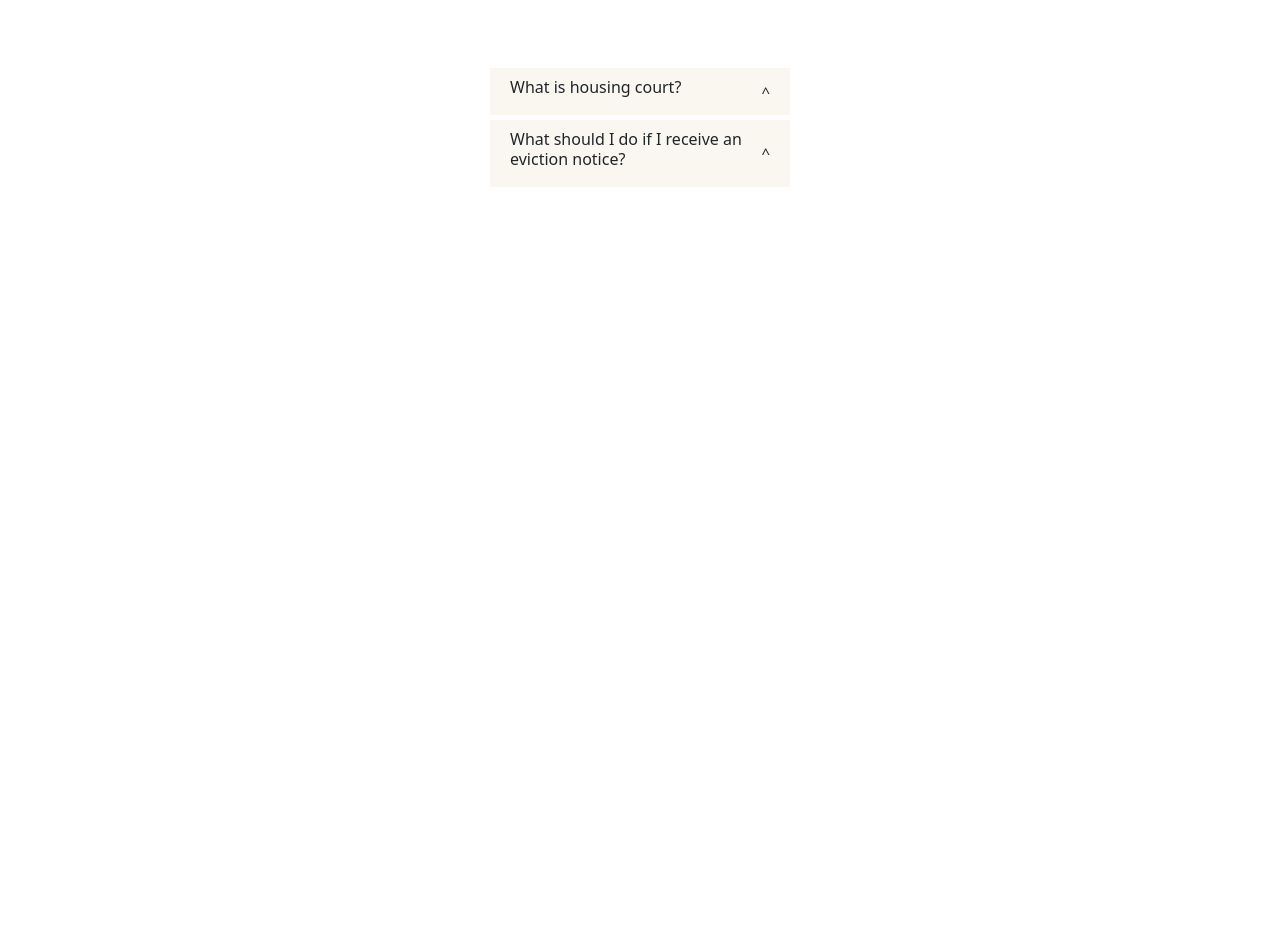
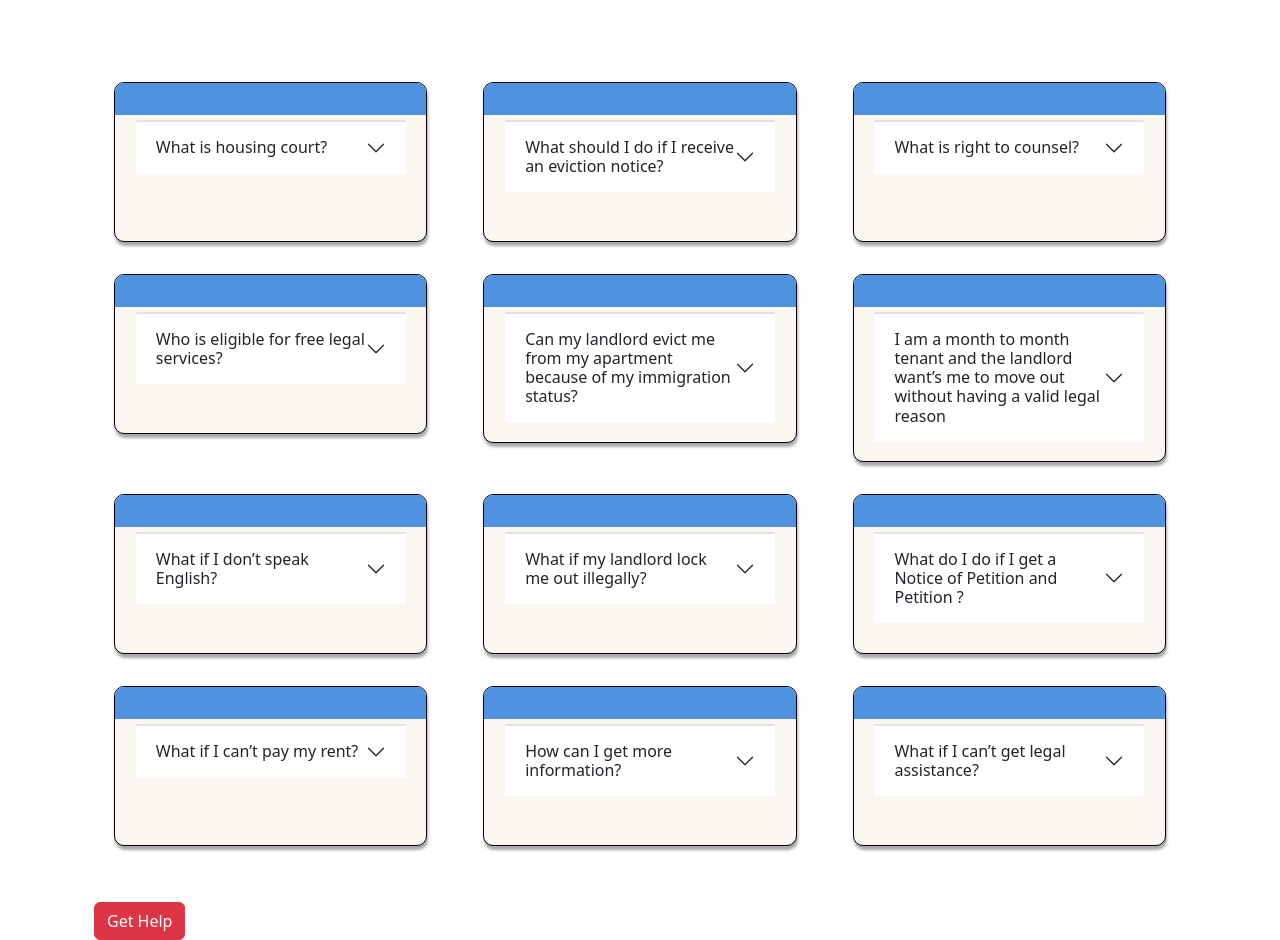
Before and after one commit to Stevenlidl/hackathon_team10tkh2023, a React (Vite) app in the folder Frontend/: page /home in a window 1280 px wide. Shown: the part 340-1280 px from the top of the page. Before the commit the page ends 870 px from the top, so only its background shows below. Built offline with nearby package versions, Linux system fonts and the light colour scheme.

Commit message:
completed home styling

```diff
--- /dev/null
+++ b/Frontend/src/css/home.css
@@ -0,0 +1,45 @@
+.wrapper{
+    display:flex;
+    flex-direction: column;
+    justify-content:center;
+    align-items: center;
+
+}
+
+.imgContainer {
+    display: flex;
+    justify-content: center;
+    padding: 1em;
+}
+
+.img {
+    max-height: 18em;
+    max-width: 95%;
+}
+
+.accordion{
+    padding: 1em;
+}
+
+.item{
+padding: 2.3em 1.3em 0.7em;
+border: 1px solid black;
+border-radius: 10px;
+position: relative;
+overflow: hidden;
+background-color: #F9F7F0;
+min-height: 10em;
+box-shadow: 1px 4px 3px darkgray;
+}
+
+.item::before {
+    content: '';
+    width: 100%;
+    height: 2em;
+    background-color: #4E92E1;
+    position: absolute;
+    top: 0;
+    left: 0;
+    z-index: 2;
+
+}
--- /dev/null
+++ b/Frontend/src/faqData.jsx
@@ -0,0 +1,62 @@
+export const row1 = [
+    {
+        question: 'What is housing court?',
+        answer: 'The New York City Housing Court is a Part of the Civil Court where landlords/owners and tenants go to solve their housing problems.'
+    },
+    {
+        question: 'What should I do if I receive an eviction notice?',
+        answer: 'If you receive an eviction notice, it is crucial to take it seriously. Read the notice carefully and understand the reasons stated for the eviction. This does not mean you must move out immediately! Consult with an attorney or a tenant rights organization to learn about your rights and possible defenses. It is important to respond within the specified time frame to protect your interests.'
+    },
+    {
+        question: 'What is right to counsel?',
+        answer: `Under New York City's Right-to-Counsel (RTC) law, DSS/HRA's Office of Civil Justice (OCJ) provides tenants facing eviction in Housing Court or NYCHA administrative proceedings access to free legal representation and advice provided by nonprofit legal services organizations from across the five boroughs. Right-to-Counsel (or Universal Access) legal service providers are connecting with tenants at their first Housing Court conferences. Go to your initial court appearance and say "I would like an attorney" when you appear in court.`
+    }
+]
+
+export const row2 = [
+    {
+        question: 'Who is eligible for free legal services?',
+        answer: 'Tenants, regardless of their immigration status, whose annual income is less than 200% of the federal poverty guidelines are eligible for this program. For 2022, that means a single person earning less than $27,180 a year, $36,620 for a family of two, or $55,500 for a family of four. If you or someone in your household is receiving SNAP benefits, you are likely eligible for a free lawyer.'
+    },
+    {
+        question: 'Can my landlord evict me from my apartment because of my immigration status?',
+        answer: 'No. If you have a lease, you cannot be evicted on the basis of your immigration status. Tenants with leases are protected from eviction during the lease period as long as they do not violate any substantial provision of their lease or any local housing law or code. Even if you do not have a lease and are paying rent on a month-to-month basis, you also have rights against unlawful evictions that apply to all tenants. Immigrant tenants in New York State are protected by federal and state housing and anti-discrimination laws.'
+    },
+    {
+        question: 'I am a month to month tenant and the landlord want’s me to move out without having a valid legal reason',
+        answer: 'According to N.Y. Real Prop N.Y. Real Prop. §226-c, your landlord must give you the following  notice'
+    },
+]
+
+export const row3 = [
+    {
+        question: 'What if I don’t speak English?',
+        answer: 'It is important that all sides can clearly understand what is happening during a court proceeding and are able to participate in court programs and services. If you cannot speak English well, you can ask the court to give you a free court interpreter to help you. The court also has free sign language interpreters for the hearing impaired.'
+    },
+    {
+        question: 'What if my landlord lock me out illegally?',
+        answer: 'If you are a NYC tenant, you can file an emergency case in court and a judge can order the landlord to let you back into your home. Call Housing Court Answers at 212-962-4795 for a referral to a free legal service provider.'
+    },
+    {
+        question: 'What do I do if I get a Notice of Petition and Petition ?',
+        answer: `The papers say that you have to go to Housing Court right away to answer the Petition. The Court Clerk also sends you a postcard telling you to come to court right away. If you get either a postcard or a Petition, go to the Landlord-Tenant Clerk's Office to answer the Petition. Answer the Petition within five days of the time that you receive the court papers otherwise you may be evicted.  Even if more than five days have passed, go to the Landlord-Tenant Clerk's Office right away.`
+    },
+]
+
+export const row4 = [
+    {
+        question: 'What if I can’t pay my rent?',
+        answer: `In NYC, tenants can apply to the NYC Human Resources Administration (HRA) for a One Shot Deal to cover rent arrears. This can be helpful if you don’t get money through ERAP or if ERAP assistance doesn’t cover all of the rent you owe. To get a One Shot Deal, you do not have to show that your rent debt is related to the pandemic. You may also qualify for an ongoing rent subsidy under the City’s FHEPS program.
+      https://www.nyc.gov/site/hra/help/affordable-housing.page`
+    },
+    {
+        question: 'How can I get more information?',
+        answer: 'In NYC, call Housing Court Answers, 9am-5pm, Monday-Friday: 212-962-4795 or 718-557-1379. Calls are answered directly in Spanish, English and French, and interpreters are used for all other languages through the LanguageLine translation service.'
+    },
+    {
+        question: 'What if I can’t get legal assistance? ',
+        answer: `Due to lack of funding, legal support cannot be guaranteed. But that doesn’t me you should not fight to stay! This document is for tenants without lawyers representing them in a case in Housing Court. It was developed by attorneys and tenant organizers within the Right to Counsel NYC Coalition. This packet is not a substitute for effective legal representation and none of the material in this packet is legal advice.
+
+      https://assets.nationbuilder.com/righttocounselnyc/pages/1342/attachments/original/1664821814/Right_to_Counsel_-_Tenant_Self_Defense_Resource_Guide_-_FINAL.docx_%281%29.pdf?1664821814`
+    },
+]
--- a/Frontend/src/index.css
+++ b/Frontend/src/index.css
@@ -1,47 +1,3 @@
-
-.wrapper{
-    display:flex;
-    height: 100vh;
-    width: 100vw;
-    justify-content:center;
-    align-items: center;
-
-}
-
-.accordion{
-    width: 300px;
-}
-
-.item{
-background-color: #f9f7f0;
-margin-bottom: 5px;
-padding: 10px 20px;
-
-}
-
-.title{
- font-size: 15px;
- display: flex;
- justify-content:space-between;
- align-items: center;
- cursor: pointer;
-
-}
-
-.content{
-color: black;
-max-height: 0px;
-overflow: hidden;
-transition: all 0.5s cubic-bezier(0,1,0,1);
-font-size: 12px;
-}
-
-.content.show{
-    height: auto;
-    max-height: 9999px;
-    transition: all 0.5s cubic-bezier(0,1,0,1);
-    font-size: 12px;
-
 * {
   padding: 0;
   margin: 0;
--- a/Frontend/src/pages/home.jsx
+++ b/Frontend/src/pages/home.jsx
@@ -1,56 +1,91 @@
 import React from "react";
-import { useState } from "react";
-// import Accordion from 'react-bootstrap/Accordion';
+import { Container, Row, Col, Accordion, Button } from "react-bootstrap";
+import { row1, row2, row3, row4 } from "../faqData";
+import '../css/home.css';
 
 //textmetrics
 function Home() {
-    const [selected, setSelected] = useState(null)
 
-    const toggle = (i) => {
-        if(selected == i){
-            return setSelected(null)
+  return (
+    <Container className='wrapper'>
+      <Container className="imgContainer">
+        <img className="img" src="/images/housing.png" />
+      </Container>
+      <Container className="accordion">
+        <Row>
+          {
+            row1.map((item, i) => {
+              return (
+                <Col lg={4} >
+                  <Accordion>
+                    <div className="item">
+                      <Accordion.Item eventKey={i} ></Accordion.Item>
+                      <Accordion.Header className="itemHeader">{item.question}</Accordion.Header>
+                      <Accordion.Body>{item.answer}</Accordion.Body>
+                    </div>
+                  </Accordion>
+                </Col>
+              )
+            })
           }
-        setSelected(i)
+        </Row>
+        <Row>
+          {
+            row2.map((item, i) => {
+              return (
+                <Col lg={4}>
+                  <Accordion >
+                    <div className="item">
+                      <Accordion.Item eventKey={i} ></Accordion.Item>
+                      <Accordion.Header bsPrefix="itemHeader">{item.question}</Accordion.Header>
+                      <Accordion.Body>{item.answer}</Accordion.Body>
+                    </div>
+                  </Accordion>
+                </Col>
+              )
+            })
           }
+        </Row>
+        <Row>
+          {
+            row3.map((item, i) => {
               return (
-        <div className='wrapper'>
-          <div className='accordion'>
-          {data.map((item,i) => (
-            <div className='item'>
-                <div className='title' onClick={()=> toggle (i)}>
-                    <h6>{item.question}</h6>
-                    {/* <FontAwesomeIcon icon="fa-solid fa-chevron-up" /> */}
-                       <span>{selected === i ? '⌄' : '^' } </span>
+                <Col lg={4}>
+                  <Accordion>
+                    <div className="item">
+                      <Accordion.Item eventKey={i} ></Accordion.Item>
+                      <Accordion.Header>{item.question}</Accordion.Header>
+                      <Accordion.Body>{item.answer}</Accordion.Body>
                     </div>
-                     <div className ={selected === i ?  'content show' : 'content' }>{item.answer}</div>
+                  </Accordion>
+                </Col>
+              )
+            })
+          }
+        </Row>
+        <Row>
+          {
+            row4.map((item, i) => {
+              return (
+                <Col lg={4}>
+                  <Accordion>
+                    <div className="item">
+                      <Accordion.Item eventKey={i} ></Accordion.Item>
+                      <Accordion.Header>{item.question}</Accordion.Header>
+                      <Accordion.Body>{item.answer}</Accordion.Body>
                     </div>
-         ))}
-            </div>
-          </div>
+                  </Accordion>
+                </Col>
+              )
+            })
+          }
+        </Row>
+      </Container>
+      <Container className="buttonContainer mt-4">
+        <Button variant="danger">Get Help</Button>
+      </Container>
+    </Container>
   );
-  }
-
-
-  const data = [
-    {
-        question: 'What is housing court?',
-        answer: 'The New York City Housing Court is a Part of the Civil Court where landlords/owners and tenants go to solve their housing problems.'
-
-
-
-
-
-
-    },
-    {
-    question: 'What should I do if I receive an eviction notice?',
-    answer: 'The New York City Housing Court is a Part of the Civil Court where landlords/owners and tenants go to solve their housing problems.'
-
-
-    }
-
-  ]
-
-
+};
 
 export default Home;
```
Also changed, not shown: Frontend/public/images/housing.png (added). Lines whose indentation alone changed are shown as unchanged.
